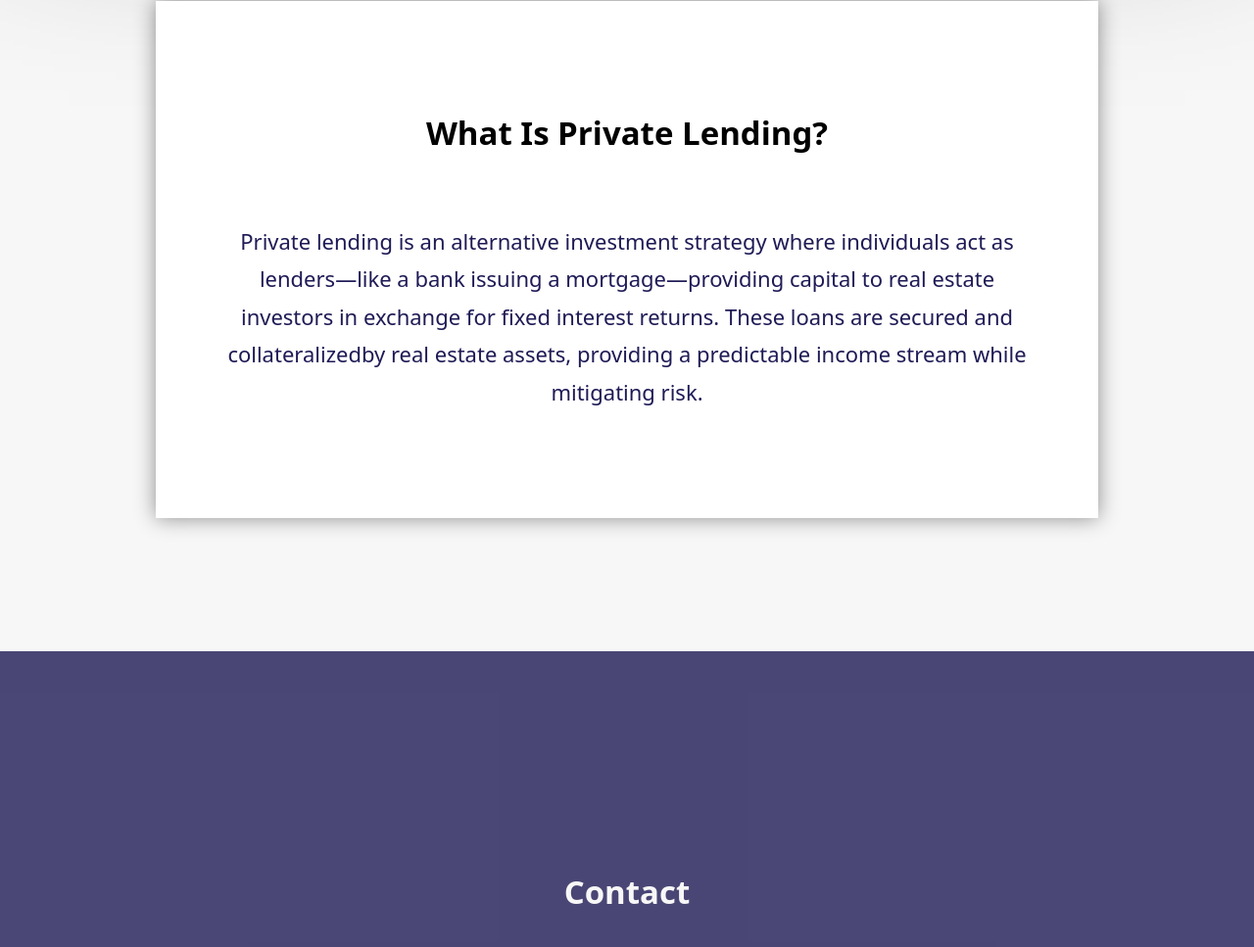
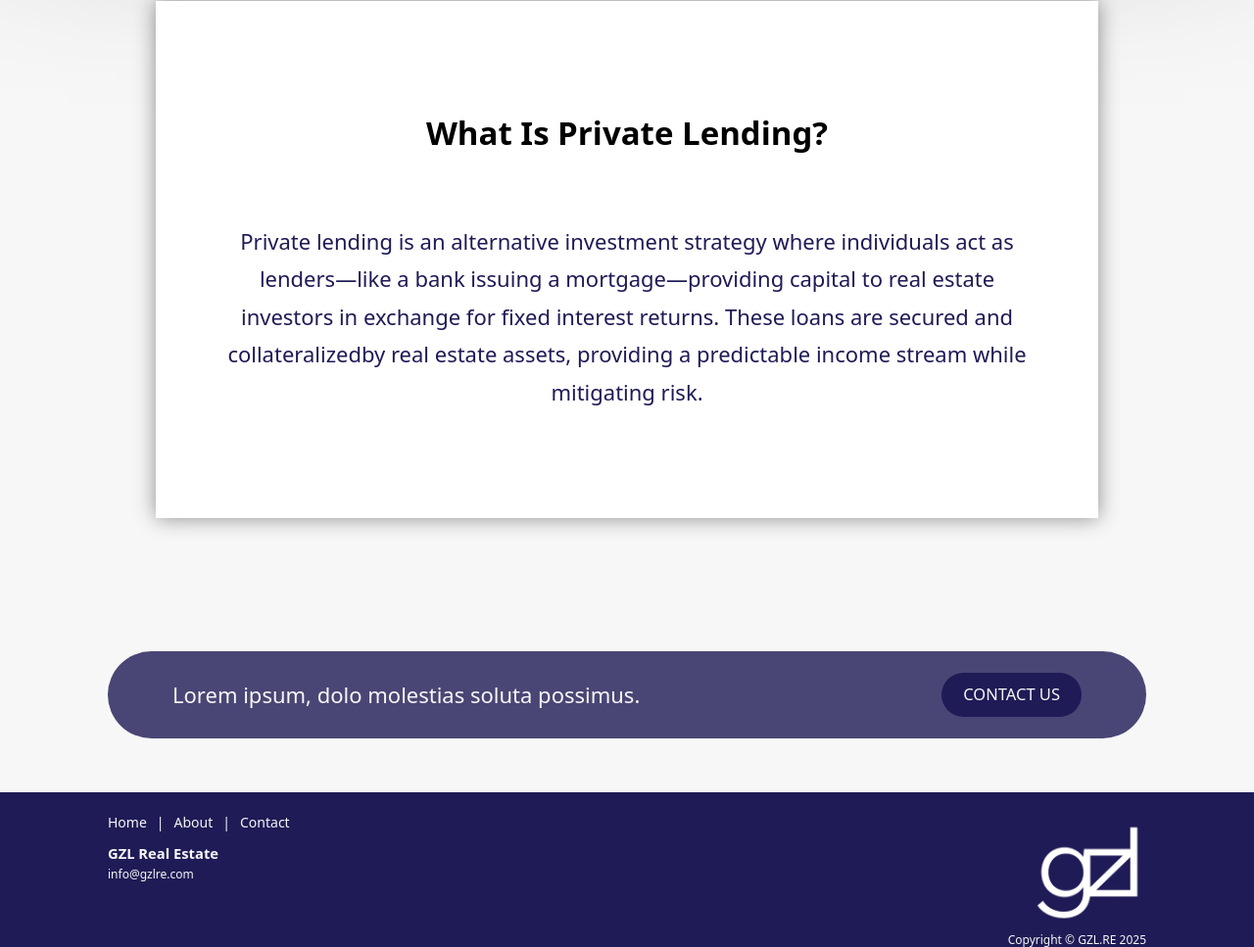
Before and after one commit to niassagd/gzl.re, a plain HTML site: page index.html in a window 1280 px wide. Shown: the part 1833-2800 px from the top of the page at 98% size. Drawn offline with Linux system fonts and the light colour scheme; a script that the page names is missing.

Commit message:
Add contact info to footer.

```diff
--- a/index.html
+++ b/index.html
@@ -25,7 +25,7 @@
                 </li>
             </ul>
         </div>
-        <div class="container">
+        <div class="header-container">
             <nav class="navbar">
                 <a href="index.html" class="nav-branding"><img src="img/gzl-logo-white-nobackground.png" height="40px" alt="GZL Real Estate Logo"></a>
                 <ul class="nav-menu">
@@ -84,25 +84,21 @@
             </section>
 
 <!-------------------------------- CONTACT US ----------------------------->
-            <section id="contact" class="contact_container">
-                <div class="contact">
-                    <h2 >Contact</h2>
-                    <div class="contact_info_section">
-                        <div class="contact_info">
-                            <p>Name: Benjamin Katz</p>
-                            <p>Office: +1 (212) 518-6700</p>
-                            <p>Mobile: +1 (646) 309-3767</p>
-                            <p>Email: beni@gzlre.com</p>
+            <div id="contact" class="contact_container">
+
+                    <div>
+                        <p>Lorem ipsum, dolo molestias soluta possimus.</p>
                     </div>
-                        <a href="contact.html"><button>Contact Us</button></a>
+                    <div><a href="contact.html"><button>Contact Us</button></a></div>
+
+
             </div>
-                </div>
-            </section>
 </div>
 
 
 <footer>
     <div class="footer-container">
+        <div>
             <div class="footer-nav">
                 <ul>
                     <li class="nav-link"><a href="../gzl.re/index.html">Home</a></li>
@@ -111,11 +107,15 @@
                     <span>|</span>
                     <li class="nav-link"><a href="contact.html">Contact</a></li>
                 </ul>
+
             </div>
-
+            <h6>GZL Real Estate</h6>
+            <p>info@gzlre.com</p>
+        </div>
         <div class="footer-logo">
             <img src="img/gzl-logo-white-nobackground.png" width= "120px" height="120px" alt="GZL Real Estate Logo">
             <p>Copyright © GZL.RE 2025</p>
+
         </div>
     </div>
 </footer>
--- a/style.css
+++ b/style.css
@@ -52,7 +52,7 @@ h1, h2, h3, h4, h5, h6 {
 }
 
 html {
-    font-size: 14px;
+    font-size: 12px;
   }
   @media screen and (min-width: 320px) {
     html {
@@ -125,7 +125,11 @@ header{
     position: fixed;
     top: 0;
     width: 100%;
-    background-color: var(--darkblue);
+
+}
+
+.header-container {
+  background-color: var(--darkblue);
 }
 
 .navbar {
@@ -226,6 +230,7 @@ section {
 
 footer {
     background-color: var(--darkblue);
+    color: var(--offwhite);
     margin-top: auto;
     height: 178px;
 }
@@ -242,6 +247,7 @@ footer {
   align-items: center;
   justify-content: flex-start;
   gap: 50px;
+  margin-bottom: 10px;
 }
 
 .footer-nav ul {
@@ -278,10 +284,10 @@ footer {
 }
 
 footer p {
-  text-align:center;
-  font-size: .5rem;
+  font-size: 12px;
   color: var(--offwhite);
   white-space: nowrap;
+  margin: 0;
 }
 
 .main-site {
@@ -320,23 +326,19 @@ footer p {
 }
 
 .contact_container {
-    padding-top: 5rem;
-    padding-bottom: 5rem;
-    background-color: var(--darkblueeight);
-    color: var(--offwhite);
+  margin: 0rem 5rem 2.5rem;
+  padding: 1rem 3rem;
+  border-radius: 10rem;
+  background-color: var(--darkblueeight);
+  color: var(--offwhite);
+  display: flex;
+  align-items: center;
+  justify-content: space-between;
 }
 
 .contact_container h2 {
   color: var(--offwhite);
 }
-
-.contact_info_section {
-  display: flex;
-  flex-direction: column;
-  align-items: center;
-}
-
-
 
 button {
     background-color: var(--darkblue);
@@ -344,7 +346,7 @@ button {
     color: var(--offwhite);
     border-radius: 2rem;
     padding: .45rem 1rem;
-    margin: 1rem;
+
     font-size: .75rem;
     text-transform: uppercase;
 }
```
Also changed, not shown: about.html (+7 -2 lines), contact.html (+7 -2 lines), learnmore.html (+7 -2 lines). Lines whose indentation alone changed are shown as unchanged.
